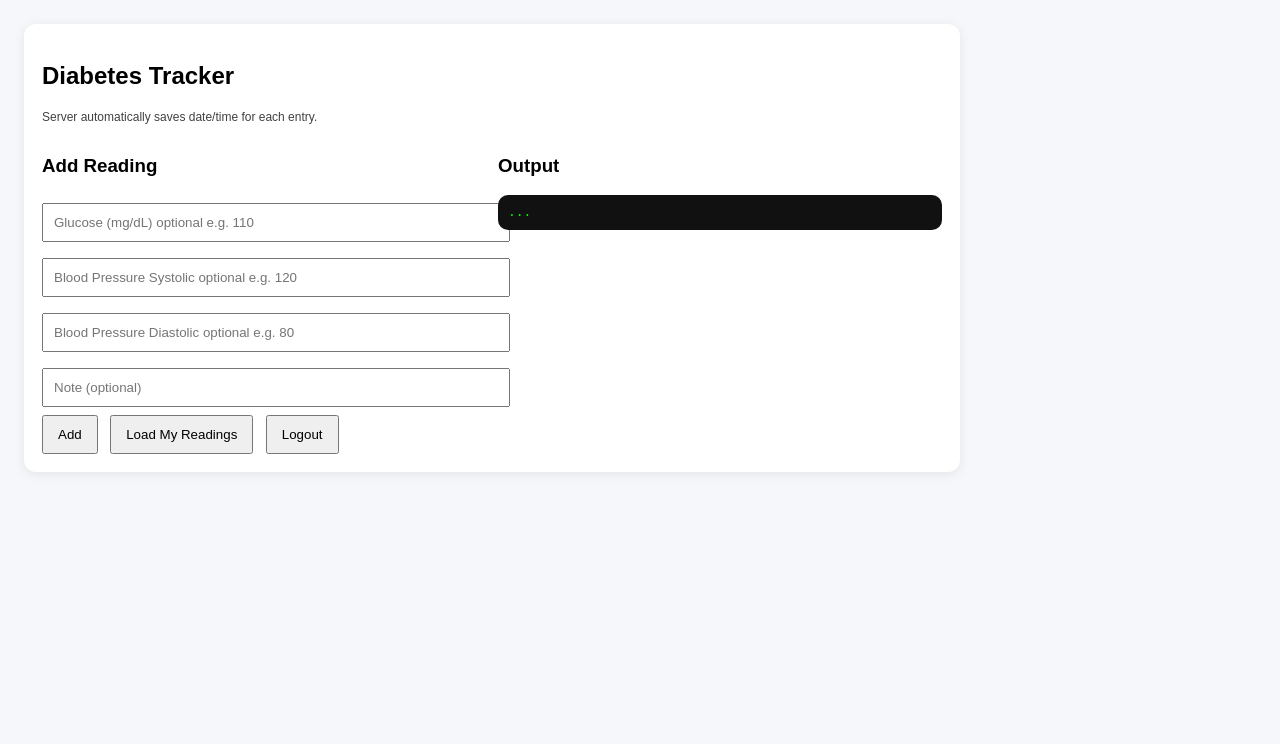
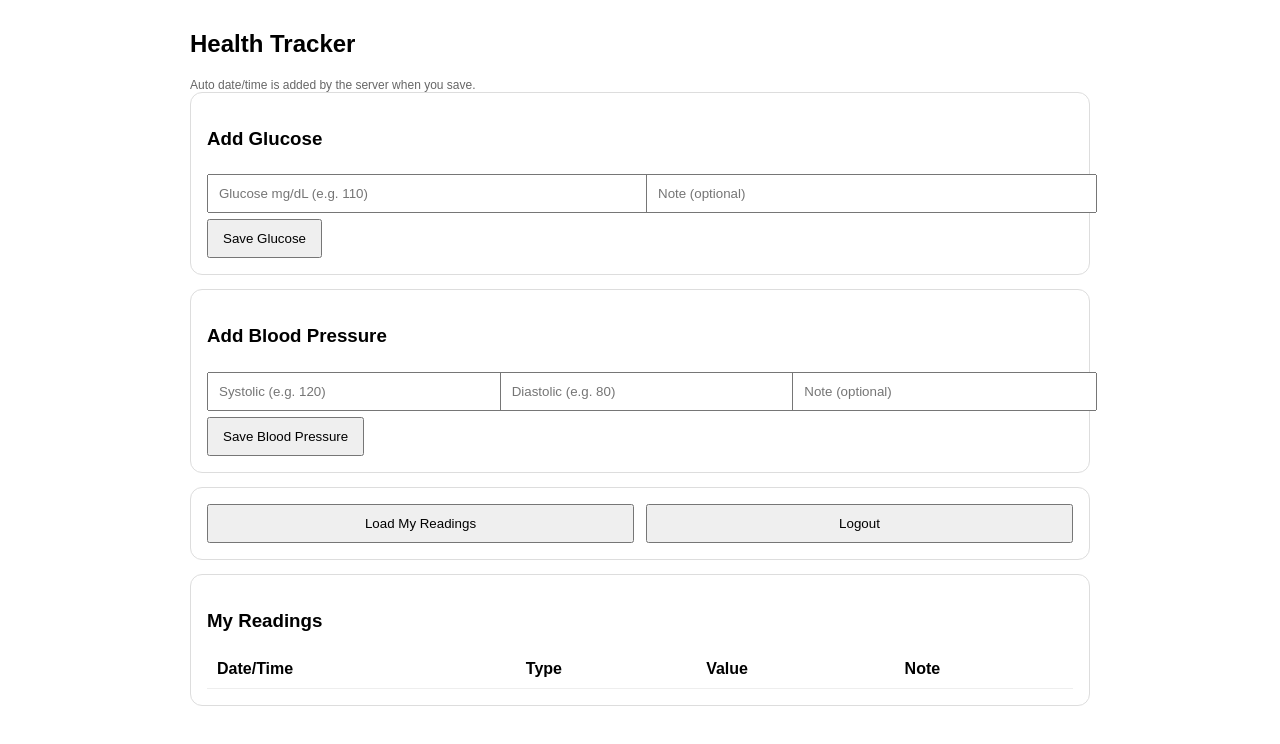
Before and after one commit to medcalifornia/school-library-app, a website: page public/app.html in a window 1280 px wide. Drawn offline with Linux system fonts and the light colour scheme; no server answers; sample sign-in values are in the browser's storage.

Commit message:
Update app.html

```diff
--- a/public/app.html
+++ b/public/app.html
@@ -1,96 +1,153 @@
-<!doctype html>
-<html>
+<!DOCTYPE html>
+<html lang="en">
 <head>
-  <meta charset="utf-8"/>
-  <meta name="viewport" content="width=device-width,initial-scale=1"/>
-  <title>App - Diabetes Tracker</title>
+  <meta charset="UTF-8" />
+  <meta name="viewport" content="width=device-width, initial-scale=1.0"/>
+  <title>Health Tracker</title>
   <style>
-    body{font-family:Arial;margin:24px;background:#f6f7fb}
-    .card{max-width:900px;background:#fff;padding:18px;border-radius:12px;box-shadow:0 2px 12px rgba(0,0,0,.08)}
-    .row{display:grid;grid-template-columns:1fr 1fr;gap:12px}
-    input{width:100%;padding:10px;margin:8px 0}
-    button{padding:10px 14px;cursor:pointer;margin-right:8px}
-    pre{background:#111;color:#0f0;padding:10px;border-radius:10px;overflow:auto}
-    .small{font-size:12px;opacity:.75}
+    body { font-family: Arial, sans-serif; max-width: 900px; margin: 30px auto; padding: 0 16px; }
+    .card { border: 1px solid #ddd; border-radius: 12px; padding: 16px; margin-bottom: 14px; }
+    input { padding: 10px; margin: 6px 0; width: 100%; }
+    button { padding: 10px 14px; cursor:pointer; }
+    table { width: 100%; border-collapse: collapse; }
+    th, td { border-bottom: 1px solid #eee; padding: 10px; text-align: left; }
+    .row { display: grid; grid-template-columns: 1fr 1fr; gap: 12px; }
+    .row3 { display: grid; grid-template-columns: 1fr 1fr 1fr; gap: 12px; }
+    @media (max-width: 700px){ .row, .row3 { grid-template-columns: 1fr; } }
+    .muted { color: #666; font-size: 12px; }
   </style>
 </head>
 <body>
+  <h2>Health Tracker</h2>
+  <div class="muted">Auto date/time is added by the server when you save.</div>
+
   <div class="card">
-    <h2>Diabetes Tracker</h2>
-    <p class="small">Server automatically saves date/time for each entry.</p>
+    <h3>Add Glucose</h3>
+    <div class="row">
+      <input id="glucose" placeholder="Glucose mg/dL (e.g. 110)" />
+      <input id="gNote" placeholder="Note (optional)" />
+    </div>
+    <button onclick="addGlucose()">Save Glucose</button>
+  </div>
 
+  <div class="card">
+    <h3>Add Blood Pressure</h3>
+    <div class="row3">
+      <input id="sys" placeholder="Systolic (e.g. 120)" />
+      <input id="dia" placeholder="Diastolic (e.g. 80)" />
+      <input id="bpNote" placeholder="Note (optional)" />
+    </div>
+    <button onclick="addBP()">Save Blood Pressure</button>
+  </div>
+
+  <div class="card">
     <div class="row">
-      <div>
-        <h3>Add Reading</h3>
-        <input id="glucose" placeholder="Glucose (mg/dL) optional e.g. 110" />
-        <input id="sys" placeholder="Blood Pressure Systolic optional e.g. 120" />
-        <input id="dia" placeholder="Blood Pressure Diastolic optional e.g. 80" />
-        <input id="note" placeholder="Note (optional)" />
-
-        <button onclick="addReading()">Add</button>
       <button onclick="loadReadings()">Load My Readings</button>
       <button onclick="logout()">Logout</button>
     </div>
+  </div>
 
-      <div>
-        <h3>Output</h3>
-        <pre id="out">...</pre>
-      </div>
-    </div>
+  <div class="card">
+    <h3>My Readings</h3>
+    <table>
+      <thead>
+        <tr>
+          <th>Date/Time</th>
+          <th>Type</th>
+          <th>Value</th>
+          <th>Note</th>
+        </tr>
+      </thead>
+      <tbody id="rows"></tbody>
+    </table>
   </div>
 
 <script>
-  function token(){ return localStorage.getItem("token"); }
+function token(){
+  return localStorage.getItem("token");
+}
 
-  async function addReading(){
-    const t = token();
-    if (!t) return show({error:"No token. Go to /verify.html and login."});
+function requireLogin(){
+  if (!token()) window.location.href = "/verify.html";
+}
+requireLogin();
 
-    const body = {
-      glucose: document.getElementById("glucose").value,
-      systolic: document.getElementById("sys").value,
-      diastolic: document.getElementById("dia").value,
-      note: document.getElementById("note").value
+async function api(url, method="GET", body=null){
+  const opts = {
+    method,
+    headers: {
+      "Content-Type":"application/json",
+      "Authorization": "Bearer " + token()
+    }
   };
+  if (body) opts.body = JSON.stringify(body);
+  const res = await fetch(url, opts);
+  const data = await res.json().catch(()=>({}));
+  if (!res.ok) throw data;
+  return data;
+}
 
-    const res = await fetch("/api/readings", {
-      method:"POST",
-      headers:{
-        "Content-Type":"application/json",
-        "Authorization":`Bearer ${t}`
-      },
-      body: JSON.stringify(body)
+async function addGlucose(){
+  const g = document.getElementById("glucose").value.trim();
+  const note = document.getElementById("gNote").value.trim();
+
+  await api("/api/readings", "POST", {
+    type: "glucose",
+    glucose_mgdl: g,
+    note: note || null
   });
 
-    const data = await res.json().catch(()=>({}));
-    show(data);
+  document.getElementById("glucose").value = "";
+  document.getElementById("gNote").value = "";
+  await loadReadings();
+}
+
+async function addBP(){
+  const sys = document.getElementById("sys").value.trim();
+  const dia = document.getElementById("dia").value.trim();
+  const note = document.getElementById("bpNote").value.trim();
+
+  await api("/api/readings", "POST", {
+    type: "bp",
+    systolic: sys,
+    diastolic: dia,
+    note: note || null
+  });
+
+  document.getElementById("sys").value = "";
+  document.getElementById("dia").value = "";
+  document.getElementById("bpNote").value = "";
+  await loadReadings();
 }
 
 async function loadReadings(){
-    const t = token();
-    if (!t) return show({error:"No token. Go to /verify.html and login."});
+  const data = await api("/api/readings");
+  const tbody = document.getElementById("rows");
+  tbody.innerHTML = "";
 
-    const res = await fetch("/api/readings", {
-      headers:{ "Authorization":`Bearer ${t}` }
-    });
+  for (const r of data.rows || []) {
+    const dt = new Date(r.created_at).toLocaleString();
+    let value = "";
+    if (r.type === "glucose") value = `${r.glucose_mgdl} mg/dL`;
+    if (r.type === "bp") value = `${r.systolic}/${r.diastolic} mmHg`;
 
-    const data = await res.json().catch(()=>({}));
-    show(data);
+    const tr = document.createElement("tr");
+    tr.innerHTML = `
+      <td>${dt}</td>
+      <td>${r.type}</td>
+      <td>${value}</td>
+      <td>${r.note || ""}</td>
+    `;
+    tbody.appendChild(tr);
+  }
 }
 
 function logout(){
   localStorage.removeItem("token");
-    window.location.href = "/register.html";
+  window.location.href = "/verify.html";
 }
 
-  function show(obj){
-    document.getElementById("out").textContent = JSON.stringify(obj,null,2);
-  }
-
-  // If token missing, send user to verify/login
-  if (!token()) {
-    window.location.href = "/verify.html";
-  }
+loadReadings();
 </script>
 </body>
 </html>
```
Lines whose indentation alone changed are shown as unchanged.
